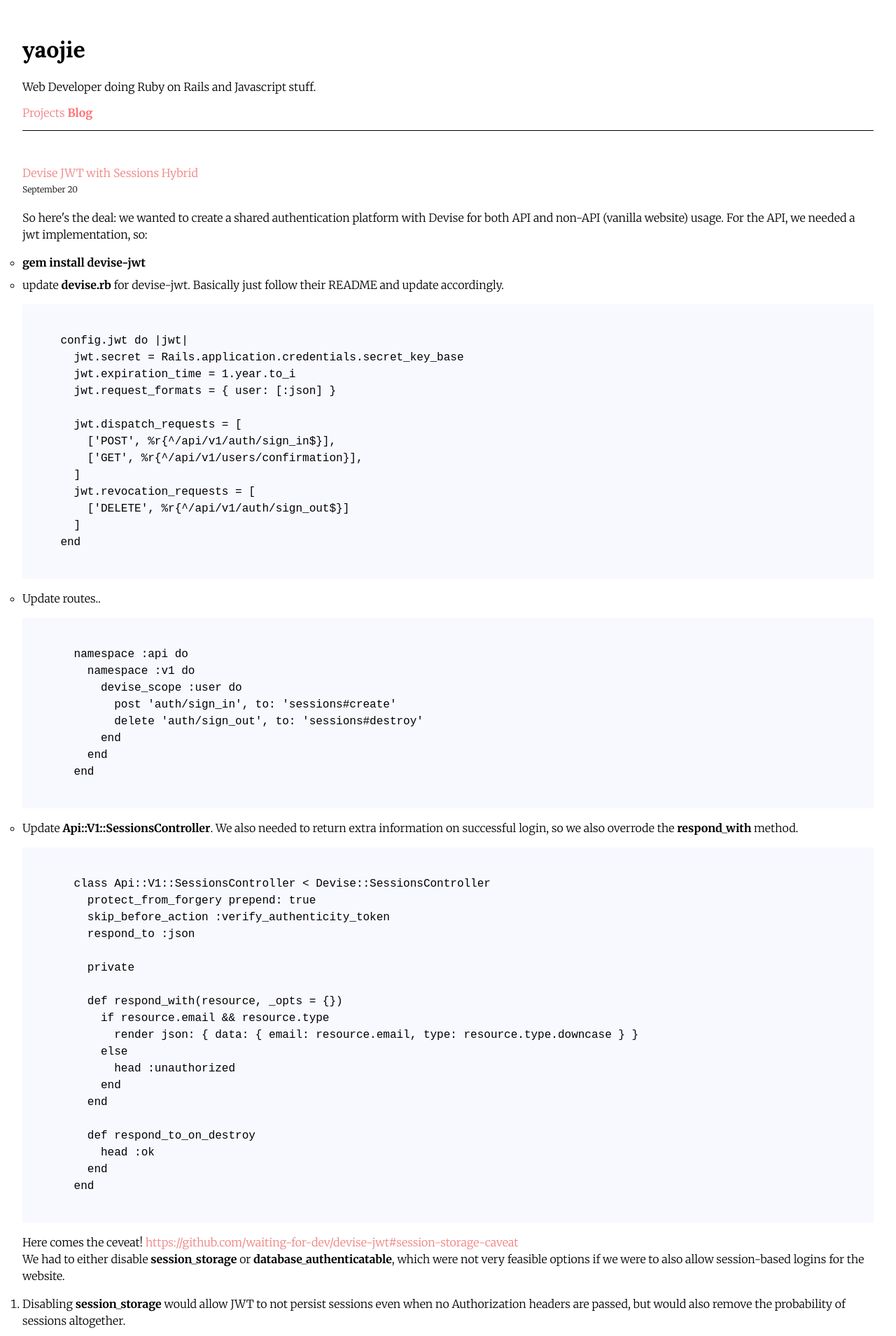
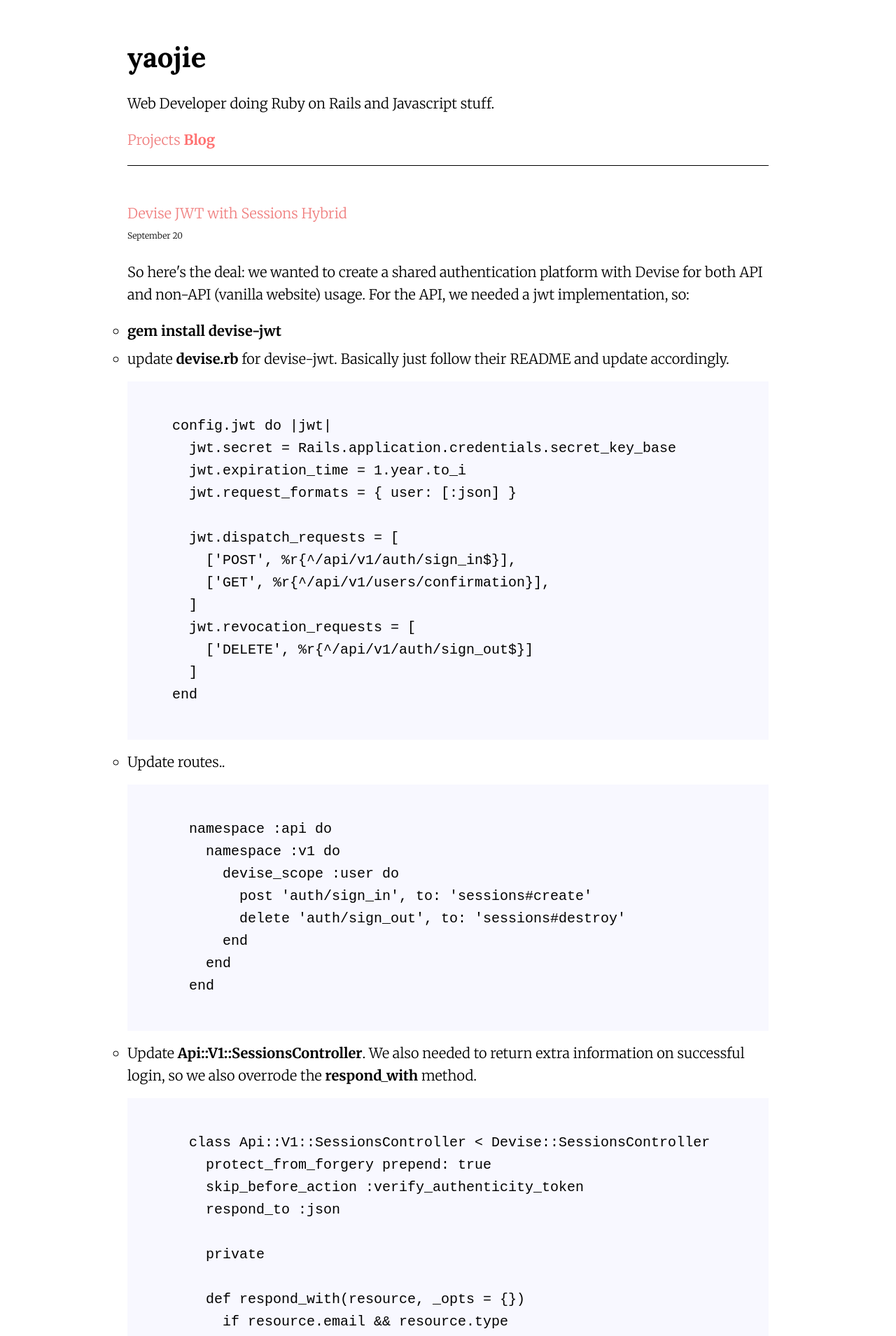
Before and after one commit to causztic/causztic.github.io, a Jekyll site: the page built from posts/index.html, in a window 1280 px wide. Shown: the top 1909 px of the page at 70% size. Built offline with Jekyll 4.4.1, drawn with Linux system fonts in a browser that asks for light colours; the list of posts is cut into pages by our own code.

Commit message:
update css for post page

```diff
--- a/assets/css/main.sass
+++ b/assets/css/main.sass
@@ -32,9 +32,15 @@ h1, h2, h3, h4, h5, h6
   display: flex
   flex-direction: column
   padding: 2rem
+  @media only screen and (min-width: 480px)
+    width: 980px
+    margin: auto
+    font-size: 1.25rem
 
-p
+ul, ol, li, p
   line-height: 1.5rem
+  @media only screen and (min-width: 480px)
+    line-height: 2rem
 
 .tags
   font-size: 0.75rem
@@ -42,3 +48,9 @@ p
   .tag
     padding: 0.5rem
     background-color: Linen
+
+iframe
+  width: 100%
+  height: 300px
+  @media only screen and (min-width: 480px)
+    height: 600px
--- a/assets/css/posts.sass
+++ b/assets/css/posts.sass
@@ -3,18 +3,32 @@
   padding: 0
   ul, ol, li
     padding: 0
-    line-height: 1.5rem
   li
     margin-bottom: 0.5rem
 
   .post
     margin-bottom: 5rem
+    @media only screen and (min-width: 480px)
+      margin-bottom: 10rem
   .date
     font-size: 0.75rem
 
   img
     max-width: 100%
     height: auto
+
+  @media only screen and (min-width: 480px)
+    .horizontal-gallery
+      width: 100vw
+      position: relative
+      left: 50%
+      right: 50%
+      margin-left: -50vw
+      margin-right: -50vw
+      text-align: center
+      img
+        width: auto
+        max-height: 400px
 
   .content
     a
--- a/assets/css/variables.sass
+++ b/assets/css/variables.sass
@@ -1,3 +1,2 @@
-$desktop: only screen and (min-width: 480px)
 $header-font-family: 'Lora', serif
 $text-font-family: 'Merriweather', serif
```
